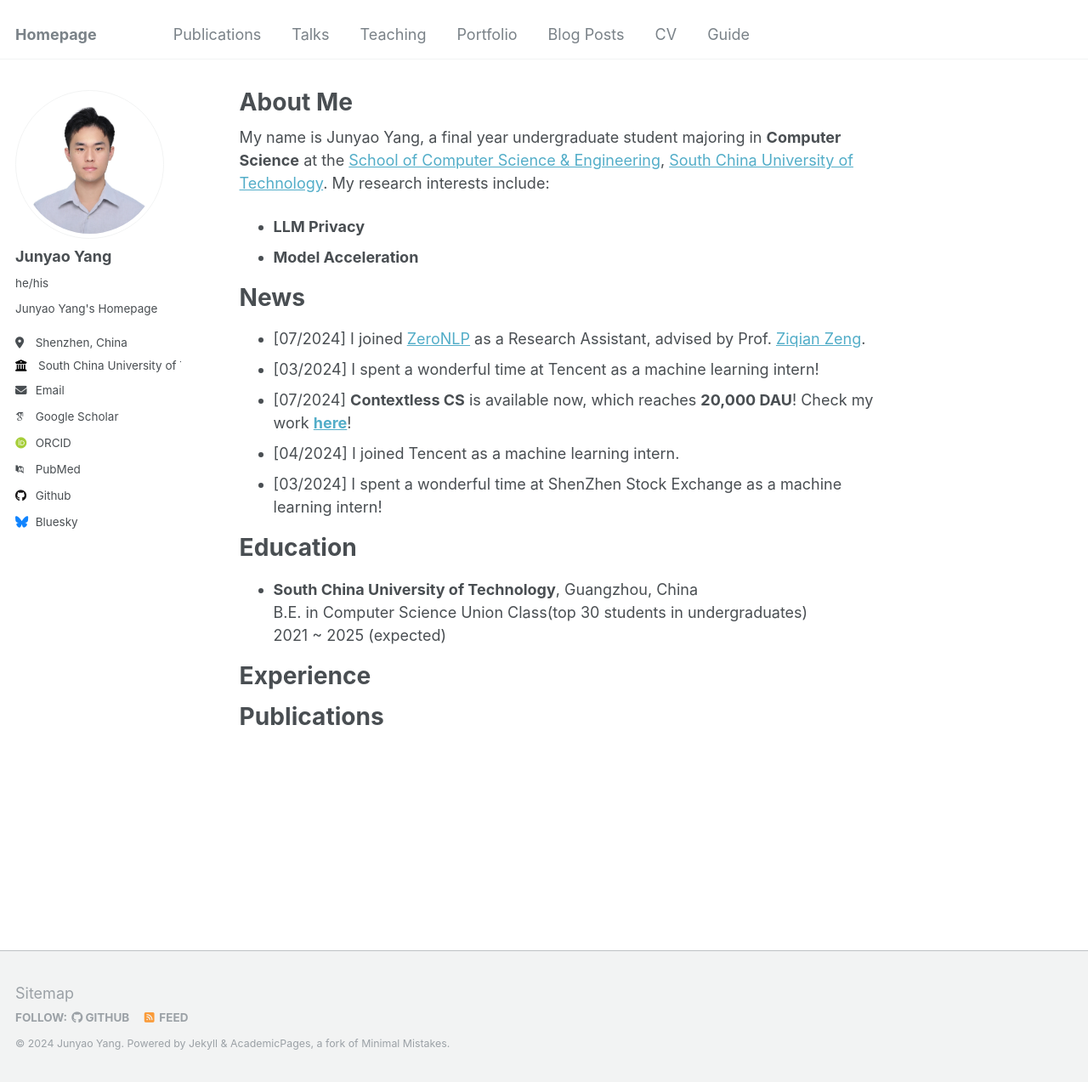
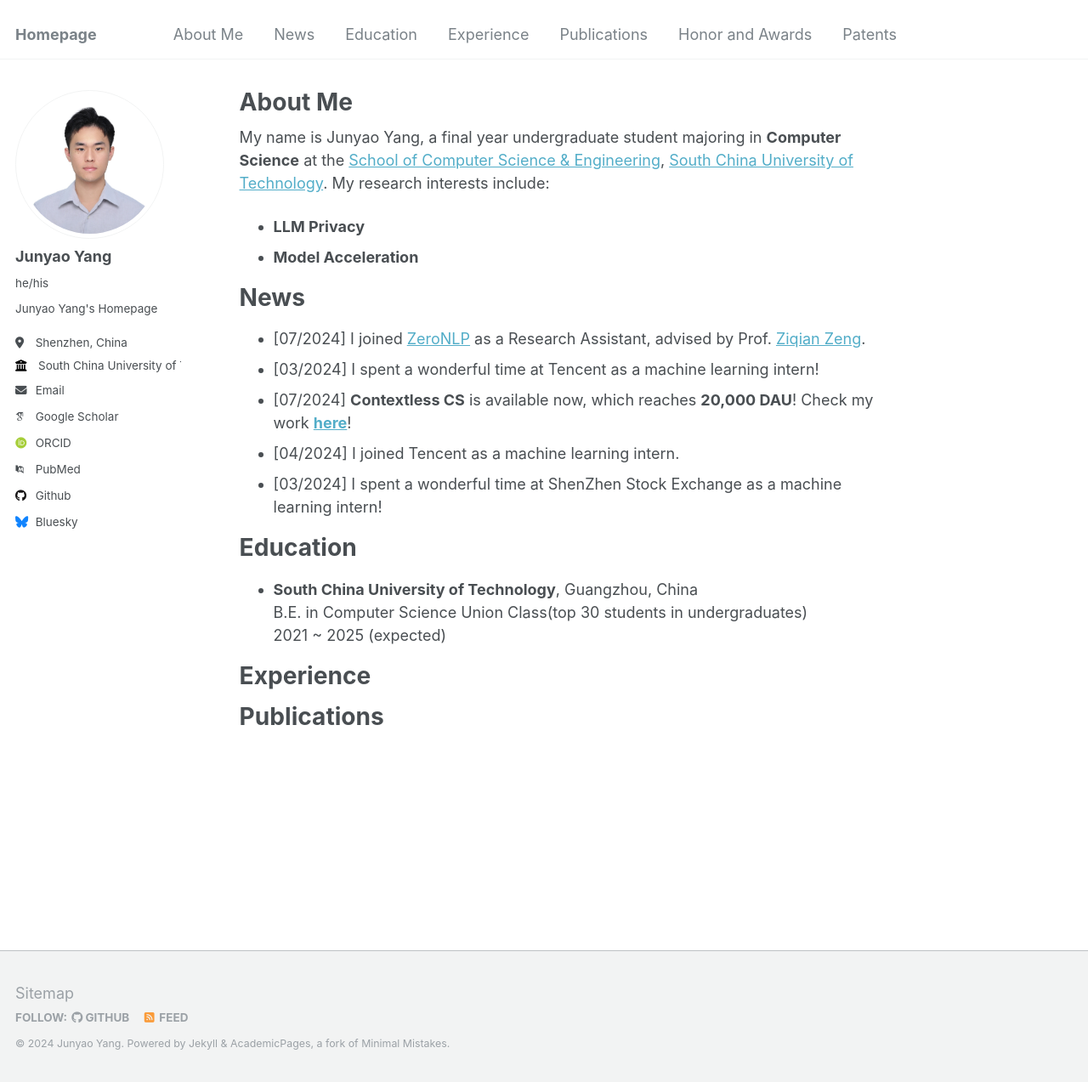
Before and after one commit to jyyang26/jyyang26.github.io, a Jekyll site: the page built from _pages/about.md, in a window 1280 px wide and 1273 px high. Shown: the whole window at 85% size. Built offline with Jekyll 4.4.1, drawn with Linux system fonts in a browser that asks for light colours; some web fonts are replaced.

Commit message:
Update navigation.yml

```diff
--- a/_data/navigation.yml
+++ b/_data/navigation.yml
@@ -5,23 +5,23 @@
 # prevent it from being included in the site.
 
 main:
-  - title: "Publications"
+  - title: "About Me"
     url: /publications/
 
-  - title: "Talks"
+  - title: "News"
     url: /talks/
 
-  - title: "Teaching"
+  - title: "Education"
     url: /teaching/
 
-  - title: "Portfolio"
+  - title: "Experience"
     url: /portfolio/
 
-  - title: "Blog Posts"
+  - title: "Publications"
     url: /year-archive/
 
-  - title: "CV"
+  - title: "Honor and Awards"
     url: /cv/
 
-  - title: "Guide"
+  - title: "Patents"
     url: /markdown/
```
